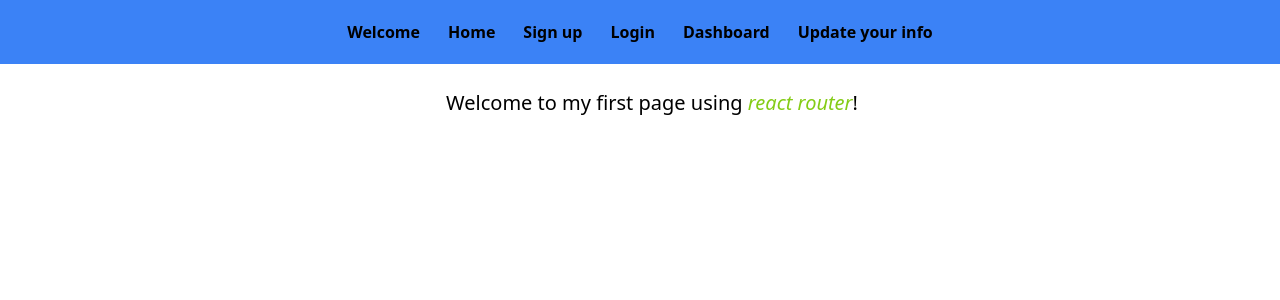
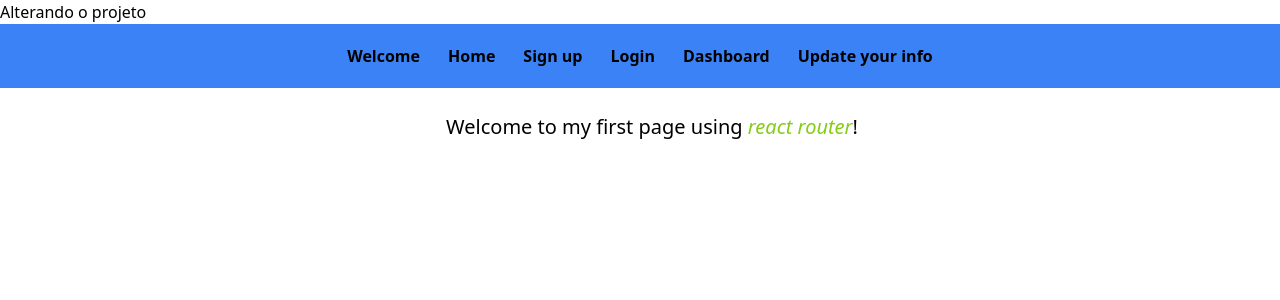
Before and after one commit to Rodcosta85/Project-react-router-with-firebase, a React (Vite) app: page / in a window 1280 px wide. Shown: the top 300 px of the page. Built offline with nearby package versions, Linux system fonts and the light colour scheme.

Commit message:
adicionando título na página principal

```diff
--- a/src/App.jsx
+++ b/src/App.jsx
@@ -2,9 +2,13 @@ import AppRoutes from "./routes"
 
 function App() {
   return (
-    <div className="flex flex-col justify-center items-center">
-      <AppRoutes />
-    </div>
+    <>
+      <h1>Alterando o projeto</h1>
+
+      <div className="flex flex-col justify-center items-center">
+        <AppRoutes />
+      </div>
+    </>
   );
 }
 
```
